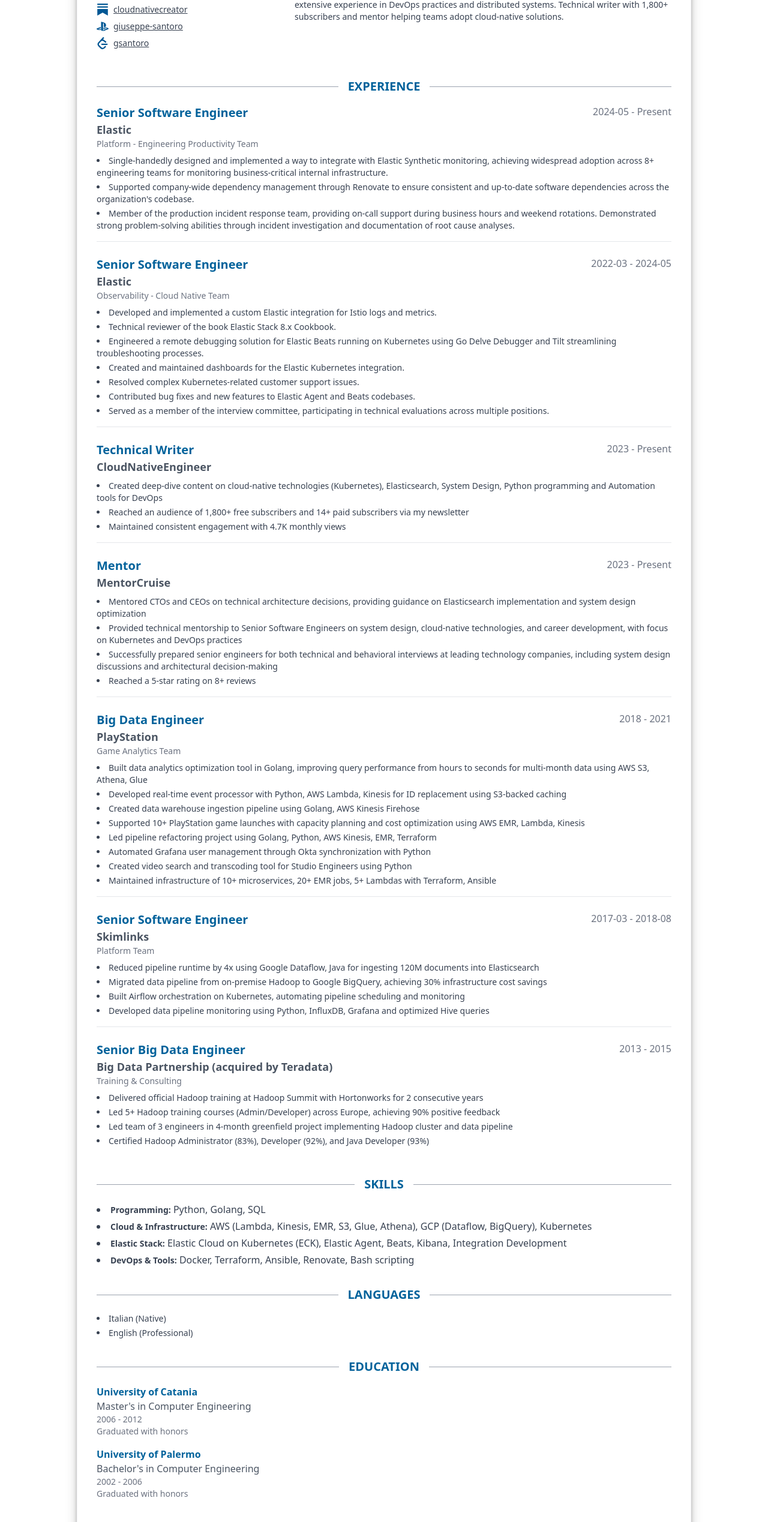
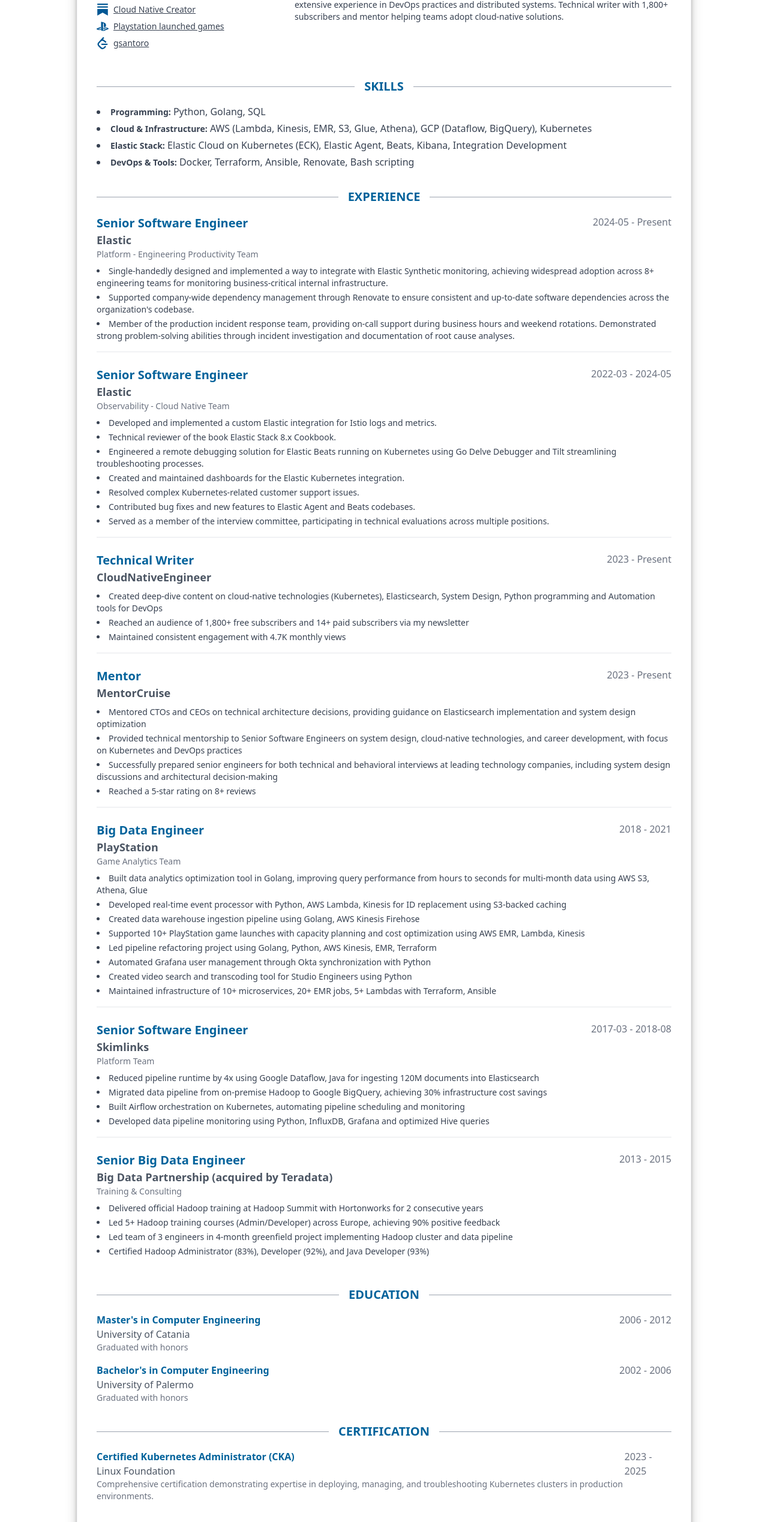
Before and after one commit to bmacharia/resume, a React (Vite) app: page / in a window 1280 px wide. Shown: the part 259-2796 px from the top of the page at 60% size. Built offline with nearby package versions, Linux system fonts and the light colour scheme.

Commit message:
better formatting for certifications and education

```diff
--- a/public/resume.json
+++ b/public/resume.json
@@ -17,17 +17,17 @@
         },
         {
           "network": "Substack",
-          "username": "cloudnativeengineer",
+          "username": "Cloud Native Engineer",
           "url": "https://cloudnativeengineer.substack.com"
         },
         {
           "network": "Substack",
-          "username": "cloudnativecreator",
+          "username": "Cloud Native Creator",
           "url": "https://cloudnativecreator.substack.com"
         },
         {
           "network": "Playstation",
-          "username": "giuseppe-santoro",
+          "username": "Playstation launched games",
           "url": "https://www.mobygames.com/person/1021019/giuseppe-santoro/"
         },
         {
--- a/src/App.jsx
+++ b/src/App.jsx
@@ -51,11 +51,11 @@
         </div>
       </header>
       <main className="space-y-8 print:space-y-4">
+        <Skills skills={resume.skills} />
         <Experience work={resume.work} />
-        <Skills skills={resume.skills} />
-        <Languages languages={resume.languages} />
         <Education education={resume.education} />
         <Certification certificates={resume.certificates} />
+        <Languages languages={resume.languages} />
       </main>
       <footer className="py-6 mt-8 print:hidden"></footer>
     </div>
--- a/src/components/Certification.jsx
+++ b/src/components/Certification.jsx
@@ -7,11 +7,15 @@
       <HeaderWithLine title="Certification" />
       <div className="space-y-4">
         {certificates.map((cert, idx) => (
+          <div className="flex flex-col md:flex-row md:justify-between">
             <div key={idx}>
-              <div className="font-semibold">{cert.issuer}</div>
-              <div className="text-gray-600">{cert.name}</div>
-              <div className="text-gray-500 text-sm">{cert.startDate} - {cert.endDate}</div>
+              <div className="font-semibold">{cert.name}</div>
+              <div className="text-gray-600">{cert.issuer}</div>
               <div className="text-gray-500 text-sm">{cert.description}</div>
+            </div>
+            <div className="text-gray-500">
+              {cert.startDate} - {cert.endDate || "Present"}
+            </div>
           </div>
         ))}
       </div>
--- a/src/components/Education.jsx
+++ b/src/components/Education.jsx
@@ -7,11 +7,15 @@
       <HeaderWithLine title="Education" />
       <div className="space-y-4">
         {education.map((ed, idx) => (
+          <div className="flex flex-col md:flex-row md:justify-between">
             <div key={idx}>
-              <div className="font-semibold">{ed.institution}</div>
-              <div className="text-gray-600">{ed.studyType} in {ed.area}</div>
-              <div className="text-gray-500 text-sm">{ed.startDate} - {ed.endDate}</div>
+              <div className="font-semibold">{ed.studyType} in {ed.area}</div>
+              <div className="text-gray-600">{ed.institution}</div>
               {ed.gpa && <div className="text-gray-500 text-sm">{ed.gpa}</div>}
+            </div>
+            <div className="text-gray-500">
+              {ed.startDate} - {ed.endDate || "Present"}
+            </div>
           </div>
         ))}
       </div>
```
Lines whose indentation alone changed are shown as unchanged.
